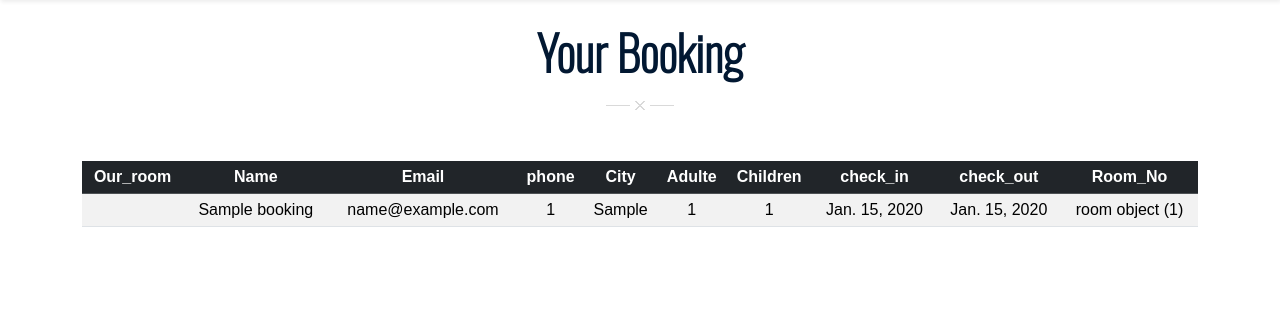
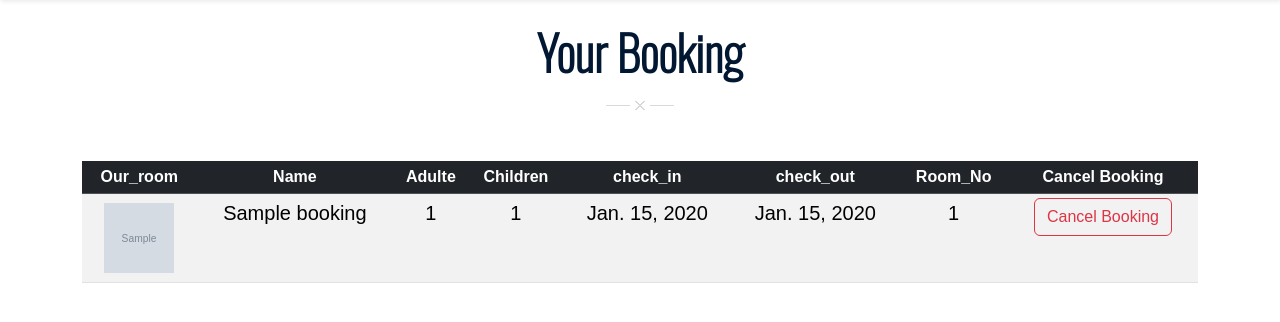
Before and after one commit to Abhiratanpara/Shree_Hotel_, a Django app: page /your_booking/ in a window 1280 px wide. Shown: the part 77-399 px from the top of the page. Run offline with Django 4.2, Linux system fonts and the light colour scheme; tables that the repository leaves empty hold one stand-in row (values such as "Sample post"); grey boxes marked "Sample" are stand-in pictures.

Commit message:
cancle booking

```diff
--- a/ShreeHotel/urls.py
+++ b/ShreeHotel/urls.py
@@ -30,6 +30,7 @@ urlpatterns = [
     path('register',views.hendleregister,name='register'),
     path('login',views.handlelogin,name='hendellogin'),
     path('logout/',views.handlelogout,name='handlelogout'),
+    path('deleteBooking/<int:id>',views.deleteBooking ,name='deleteBooking'),
 ]
 
 if settings.DEBUG:
--- a/ShreeHotel/views.py
+++ b/ShreeHotel/views.py
@@ -67,7 +67,7 @@ def roompage(request):
         check_out=request.POST.get('check_out')
         booking_data=booking(name=name,email=email,phone=phone,city=city,adulte=adulte,children=children,check_in=check_in,check_out=check_out)
         booking_data.save()
-        return render(request,"your_booking.html")
+        return redirect("your_booking")
 
     roomdata=room.objects.all()
     data={
@@ -135,3 +135,8 @@ def handlelogout(request):
         # del request.session["uid"]
         messages.success(request,"logout success")
         return redirect('index')
+
+def deleteBooking(request,id):
+    dele=booking.objects.get(id=id)
+    dele.delete()
+    return redirect('your_booking')
--- a/main_app/models.py
+++ b/main_app/models.py
@@ -31,18 +31,6 @@ class category_rooms(models.Model):
     foot=models.IntegerField(max_length=3)
     people_Capacity=models.IntegerField(max_length=3)
     room_price=models.IntegerField(max_length=10)
-
-# class user(models.Model):
-#     name=models.CharField(max_length=50)
-#     email=models.EmailField(max_length=100)
-#     phone_no=models.BigIntegerField(max_length=12)
-#     image=models.FileField(upload_to="user_img/",max_length=500,null=True,default=None)
-#     address=models.TextField()
-#     pincode=models.BigIntegerField(max_length=6)
-#     birth=models.DateField()
-#     password=models.CharField(max_length=200)
-#     confirm_password=models.CharField(max_length=200)
-
 
 
 # class room(models.Model):
@@ -82,7 +70,7 @@ class booking(models.Model):
     children=models.IntegerField(max_length=5)
     check_in=models.DateField()
     check_out=models.DateField()
-    Room_No=models.ForeignKey(room,on_delete=models.CASCADE)
+    Room_No=models.ForeignKey(room,on_delete=models.CASCADE,default=1)
 
     @property
     def RoomNo(self):
--- a/templates/room.html
+++ b/templates/room.html
@@ -189,7 +189,7 @@
                   </div>
                 </div>
                 <div class="text-center my-1">
-                  <input type="submit" value="Book Room" class="btn btn-primary">
+                  <input type="submit" value="Book Room" class="btn btn-primary" >
                 </div>
               </form>
             </div>
--- a/templates/your_booking.html
+++ b/templates/your_booking.html
@@ -11,6 +11,17 @@
     <link rel="stylesheet" href="/static/css/style.css">
     <link rel="stylesheet" href="/static/css/about-us.css">
     <link rel="stylesheet" href="https://cdnjs.cloudflare.com/ajax/libs/font-awesome/6.4.2/css/all.min.css">
+    <style>
+        #img{
+            width: 80px;
+            height: 80px;
+            padding: 5px;
+        }
+        td{
+            font-size: 20px;
+        }
+
+    </style>
 </head>
 
 <body>
@@ -28,29 +39,35 @@
                             <tr>
                                 <th>Our_room</th>
                                 <th>Name</th>
-                                <th>Email</th>
-                                <th>phone</th>
-                                <th>City</th>
+                                <!-- <th>Email</th> -->
+                                <!-- <th>phone</th> -->
+                                <!-- <th>City</th> -->
                                 <th>Adulte</th>
                                 <th>Children</th>
                                 <th>check_in</th>
                                 <th>check_out</th>
                                 <th>Room_No</th>
+                                <th>Cancel Booking</th>
                             </tr>
                         </thead>
                         <tbody>
                   {%for bdata in bookingdata%}
-                            <tr>
-                                <td></td>
+                            <tr class="text-center">
+                                <td><img src="/media/{{bdata.Room_No.image}}" id="img"/></td>
                                 <td>{{bdata.name}}</td>
-                                <td>{{bdata.email}}</td>
-                                <td>{{bdata.phone}}</td>
-                                <td>{{bdata.city}}</td>
+                                <!-- <td>{{bdata.email}}</td> -->
+                                <!-- <td>{{bdata.phone}}</td> -->
+                                <!-- <td>{{bdata.city}}</td> -->
                                 <td>{{bdata.adulte}}</td>
                                 <td>{{bdata.children}}</td>
                                 <td>{{bdata.check_in}}</td>
                                 <td>{{bdata.check_out}}</td>
-                                <td>{{bdata.Room_No}}</td>
+                                <td>{{bdata.Room_No.Room_No}}</td>
+                                <td>
+                                    <form action="{% url 'deleteBooking' bdata.id %}">
+                                        <input type="submit" value="Cancel Booking" readonly class="btn btn-outline-danger">
+                                    </form>
+                                </td>
                             </tr>
                             {% endfor %}
                         </tbody>
```
